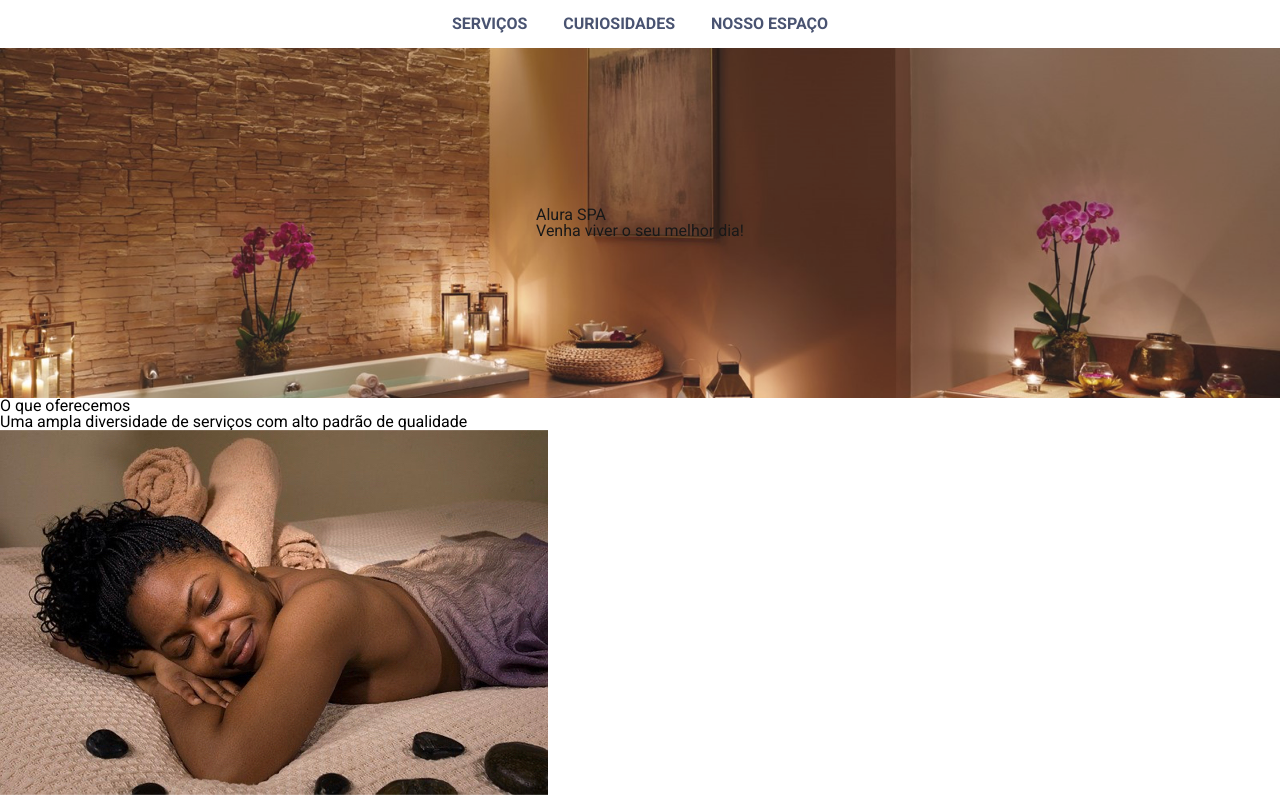
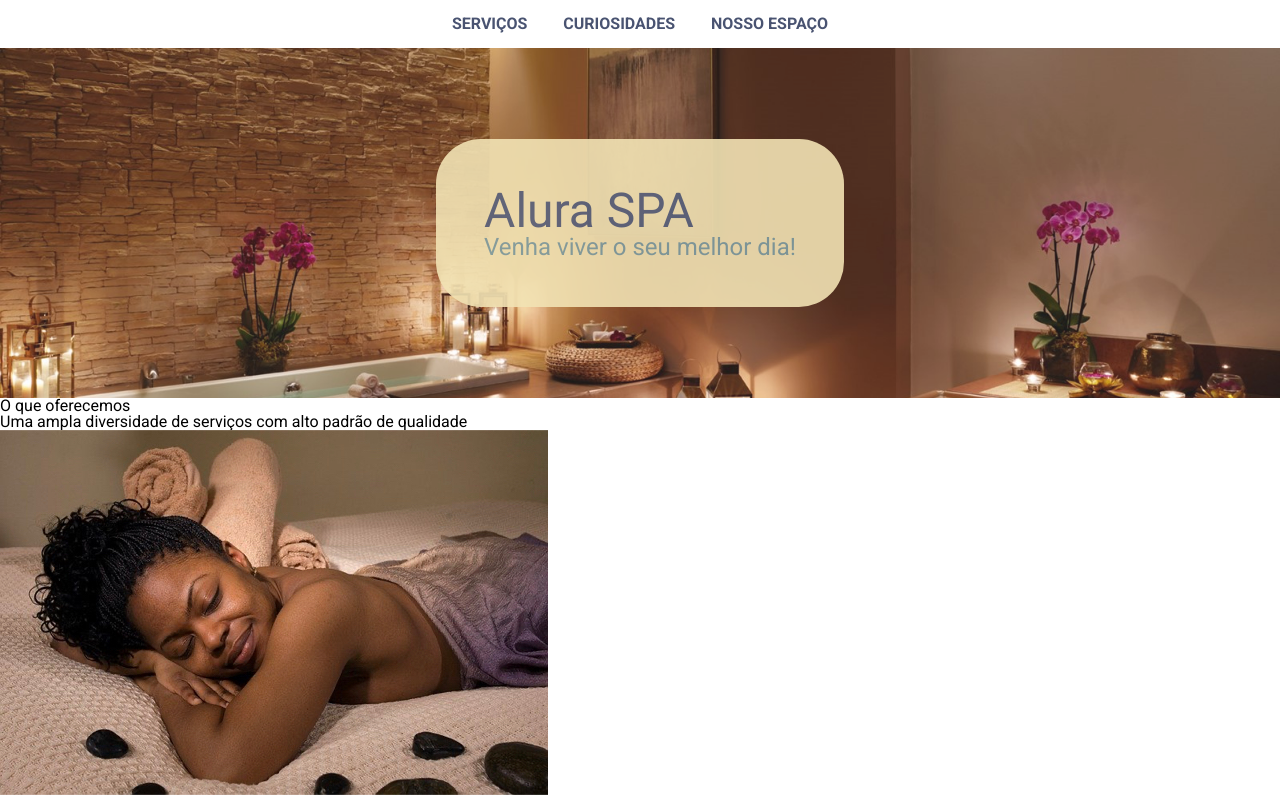
Before and after one commit to LevyRonald/aluraSpa, a plain HTML site: page alura-spa-projeto_inicial/index.html in a window 1280 px wide. Shown: the top 798 px of the page. Drawn offline with nearby package versions, Linux system fonts and the light colour scheme.

Commit message:
feat: style text banner using variables

```diff
--- a/alura-spa-projeto_inicial/styles/abstract/_variables.scss
+++ b/alura-spa-projeto_inicial/styles/abstract/_variables.scss
@@ -5,3 +5,6 @@ $font: 'Roboto', sans-serif;
 $primary-color: #495371;
 $secondary-color: #74959A;
 $tertiary-color: #F1E0AC;
+
+// TAMANHO DAS FONTES
+$text-size: 3rem;
--- a/alura-spa-projeto_inicial/styles/components/_banner.scss
+++ b/alura-spa-projeto_inicial/styles/components/_banner.scss
@@ -1,3 +1,5 @@
+@import '../abstract/variables';
+
 .banner {
     background: url(../imagens/banner.jpeg) 27% center no-repeat;
     min-height: 350px;
@@ -6,4 +8,21 @@
     justify-content: center;
     align-items: center;
     opacity: 0.9;
+
+    .inner-banner {
+        padding: 3rem;
+        background-color: $tertiary-color;
+        opacity: 0.9;
+        border-radius: 45px;
+
+        h1 {
+            font-size: $text-size;
+            color: $primary-color;
+        }
+
+        h2 {
+            font-size: $text-size / 2;
+            color: $secondary-color;
+        }
+    }
 }
```
Also changed, not shown: alura-spa-projeto_inicial/styles/style.css, 1 other file.
